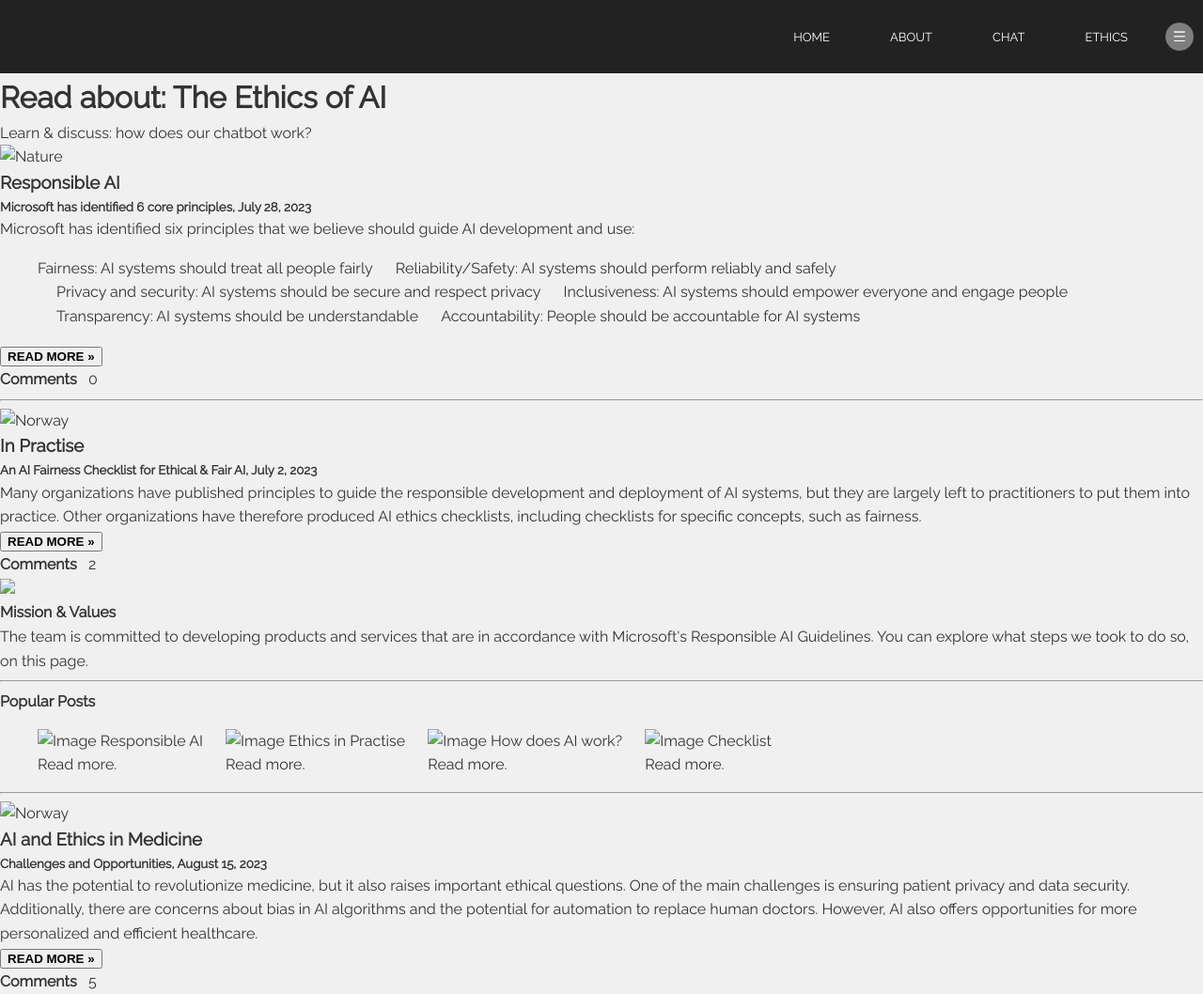
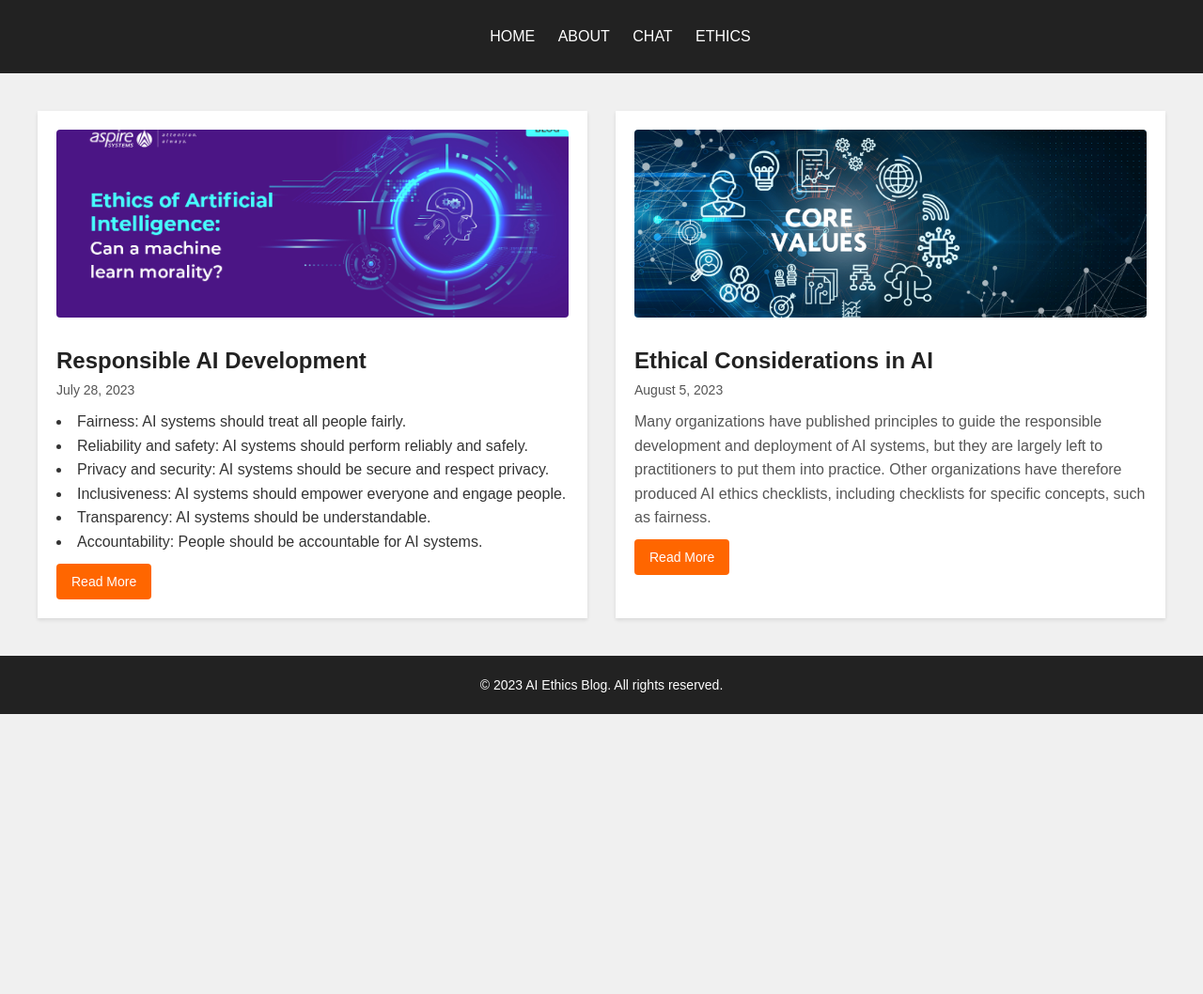
Before and after one commit to PrachixShah/Healthcare-Chatbot, a website: page ethics.html in a window 1280 px wide. Shown: the whole page at 94% size. After the commit the page ends 800 px from the top, so only its background shows below. Drawn offline with Linux system fonts and the light colour scheme.

Commit message:
cohesive user experience black, white and grey theme across pages integrated api key

```diff
--- a/ethics.html
+++ b/ethics.html
@@ -1,55 +1,12 @@
 <!DOCTYPE html>
-<html>
+<html lang="en">
 <head>
-<title>Ethics & Other Principles</title>
-<meta charset="UTF-8">
-<meta name="viewport" content="width=device-width, initial-scale=1">
-<link rel="stylesheet" href="https://fonts.googleapis.com/css?family=Raleway">
-<link rel="stylesheet" href="style3.css">
-
-<style>
-  body, h1, h2, h3, h4, h5 { font-family: "Raleway", sans-serif; }
-
-  /* Navbar styling */
-  .navbar {
-    height: 12%;
-    display: flex;
-    align-items: center;
-  }
-
-  .logo {
-    width: 50px;
-    cursor: pointer;
-  }
-
-  .menu-icon {
-    width: 30px;
-    cursor: pointer;
-    margin-left: 40px;
-    margin-right: 10px;
-  }
-
-  nav {
-    flex: 1;
-    text-align: right;
-  }
-
-  nav ul li {
-    list-style: none;
-    display: inline-block;
-    margin-left: 60px;
-  }
-
-  nav ul li a {
-    text-decoration: none;
-    color: #fff;
-    font-size: 13px;
-  }
-
-  /* Rest of your CSS styles... */
-</style>
+  <meta charset="UTF-8">
+  <meta name="viewport" content="width=device-width, initial-scale=1.0">
+  <title>AI Ethics Blog</title>
+  <link rel="stylesheet" href="style2.css">
 </head>
-<body class="w3-teal">
+<body>
 
 <!-- Navigation -->
 <div class="navbar">
@@ -61,149 +18,39 @@
       <li><a href="ethics.html">ETHICS</a></li>
     </ul>
   </nav>
-  <img class="menu-icon" src="images/menu.png" alt="Menu">
 </div>
 
-<!-- w3-content defines a container for fixed size centered content,
-and is wrapped around the whole page content, except for the footer in this example -->
-<div class="w3-content" style="max-width:1400px">
-
-<!-- Header -->
-<header class="w3-container w3-center w3-padding-32">
-  <h1><b>Read about: The Ethics of AI</b></h1>
-  <p>Learn & discuss: <span class="w3-tag">how does our chatbot work?</span></p>
-</header>
-
-<!-- Grid -->
-<div class="w3-row">
-
-<!-- Blog entries -->
-<div class="w3-col l8 s12">
-  <!-- Blog entry -->
-  <div class="w3-card-4 w3-margin w3-white">
-    <img src="/w3images/woods.jpg" alt="Nature" style="width:100%">
-    <div class="w3-container">
-      <h3><b>Responsible AI</b></h3>
-      <h5>Microsoft has identified 6 core principles, <span class="w3-opacity">July 28, 2023</span></h5>
-    </div>
-
-    <div class="w3-container">
-      <p>Microsoft has identified six principles that we believe should guide AI development and use:</p>
-      <ul>
-        <li>Fairness: AI systems should treat all people fairly</li>
-        <li>Reliability/Safety: AI systems should perform reliably and safely</li>
-        <li>Privacy and security: AI systems should be secure and respect privacy</li>
-        <li>Inclusiveness: AI systems should empower everyone and engage people</li>
-        <li>Transparency: AI systems should be understandable</li>
-        <li>Accountability: People should be accountable for AI systems</li>
-      </ul>
-
-      <div class="w3-row">
-        <div class="w3-col m8 s12">
-          <p><button class="w3-button w3-padding-large w3-white w3-border"><b>READ MORE »</b></button></p>
-        </div>
-        <div class="w3-col m4 w3-hide-small">
-          <p><span class="w3-padding-large w3-right"><b>Comments  </b> <span class="w3-tag">0</span></span></p>
-        </div>
-      </div>
-    </div>
-  </div>
-  <hr>
-
-  <!-- Blog entry -->
-  <div class="w3-card-4 w3-margin w3-white">
-  <img src="/w3images/bridge.jpg" alt="Norway" style="width:100%">
-    <div class="w3-container">
-      <h3><b>In Practise</b></h3>
-      <h5>An AI Fairness Checklist for Ethical & Fair AI, <span class="w3-opacity">July 2, 2023</span></h5>
-    </div>
-
-    <div class="w3-container">
-      <p>Many organizations have published principles to guide the responsible development and deployment of AI systems, but they are largely left to practitioners to put them into practice. Other organizations have therefore produced AI ethics checklists, including checklists for specific concepts, such as fairness.</p>
-      <div class="w3-row">
-        <div class="w3-col m8 s12">
-          <p><button class="w3-button w3-padding-large w3-white w3-border"><b>READ MORE »</b></button></p>
-        </div>
-        <div class="w3-col m4 w3-hide-small">
-          <p><span class="w3-padding-large w3-right"><b>Comments  </b> <span class="w3-badge">2</span></span></p>
-        </div>
-      </div>
-    </div>
+<!-- Blog Section -->
+<div class="blog-container">
+  <div class="blog-post">
+    <img src="images/Blog-img1.jpg" alt="Blog 1 Image">
+    <h2>Responsible AI Development</h2>
+    <p class="blog-date">July 28, 2023</p>
+    <li>Fairness: AI systems should treat all people fairly.</li>
+    <li>Reliability and safety: AI systems should perform reliably and safely.</li>
+    <li>Privacy and security: AI systems should be secure and respect privacy.</li>
+    <li>Inclusiveness: AI systems should empower everyone and engage people.</li>
+    <li>Transparency: AI systems should be understandable.</li>
+    <li>Accountability: People should be accountable for AI systems.</li>
+    <a href="#" class="read-more-btn">Read More</a>
   </div>
 
-<!-- Add more blog entries here -->
+  <div class="blog-post">
+    <img src="images/Blog-img2.png" alt="Blog 2 Image">
+    <h2>Ethical Considerations in AI</h2>
+    <p class="blog-date">August 5, 2023</p>
+    <p>Many organizations have published principles to guide the responsible development and deployment of AI systems, but they are largely left to practitioners to put them into practice. Other organizations have therefore produced AI ethics checklists, including checklists for specific concepts, such as fairness.</p>
+    <a href="#" class="read-more-btn">Read More</a>
+  </div>
+
+  <!-- Add more blog posts here... -->
 
 </div>
 
-<!-- Introduction menu -->
-<div class="w3-col l4">
-  <!-- About Card -->
-  <div class="w3-card w3-margin w3-margin-top">
-  <img src="/w3images/avatar_g.jpg" style="width:100%">
-    <div class="w3-container w3-white">
-      <h4><b>Mission & Values</b></h4>
-      <p>The team is committed to developing products and services that are in accordance with Microsoft's Responsible AI Guidelines. You can explore what steps we took to do so, on this page.</p>
-    </div>
-  </div><hr>
-
-<!-- ... Previous code ... -->
-
-  <!-- Posts -->
-  <div class="w3-card w3-margin">
-    <div class="w3-container w3-padding">
-      <h4>Popular Posts</h4>
-    </div>
-    <ul class="w3-ul w3-hoverable w3-white">
-      <li class="w3-padding-16">
-        <img src="/w3images/workshop.jpg" alt="Image" class="w3-left w3-margin-right" style="width:50px">
-        <span class="w3-large">Responsible AI</span><br>
-        <span>Read more.</span>
-      </li>
-      <li class="w3-padding-16">
-        <img src="/w3images/gondol.jpg" alt="Image" class="w3-left w3-margin-right" style="width:50px">
-        <span class="w3-large">Ethics in Practise</span><br>
-        <span>Read more.</span>
-      </li>
-      <li class="w3-padding-16">
-        <img src="/w3images/skies.jpg" alt="Image" class="w3-left w3-margin-right" style="width:50px">
-        <span class="w3-large">How does AI work?</span><br>
-        <span>Read more.</span>
-      </li>
-      <li class="w3-padding-16 w3-hide-medium w3-hide-small">
-        <img src="/w3images/rock.jpg" alt="Image" class="w3-left w3-margin-right" style="width:50px">
-        <span class="w3-large">Checklist</span><br>
-        <span>Read more.</span>
-      </li>
-    </ul>
-  </div>
-  <hr>
-
-  <!-- Blog entry -->
-  <div class="w3-card-4 w3-margin w3-white">
-    <img src="/w3images/bridge.jpg" alt="Norway" style="width:100%">
-    <div class="w3-container">
-      <h3><b>AI and Ethics in Medicine</b></h3>
-      <h5>Challenges and Opportunities, <span class="w3-opacity">August 15, 2023</span></h5>
-    </div>
-
-    <div class="w3-container">
-      <p>AI has the potential to revolutionize medicine, but it also raises important ethical questions. One of the main challenges is ensuring patient privacy and data security. Additionally, there are concerns about bias in AI algorithms and the potential for automation to replace human doctors. However, AI also offers opportunities for more personalized and efficient healthcare.</p>
-      <div class="w3-row">
-        <div class="w3-col m8 s12">
-          <p><button class="w3-button w3-padding-large w3-white w3-border"><b>READ MORE »</b></button></p>
-        </div>
-        <div class="w3-col m4 w3-hide-small">
-          <p><span class="w3-padding-large w3-right"><b>Comments  </b> <span class="w3-badge">5</span></span></p>
-        </div>
-      </div>
-    </div>
-  </div>
-
-<!-- Add more blog entries here -->
-
-</div>
-
-<!-- ... Rest of the code ... -->
+<!-- Footer -->
+<footer class="footer">
+  <p>© 2023 AI Ethics Blog. All rights reserved.</p>
+</footer>
 
 </body>
 </html>
--- a/style2.css
+++ b/style2.css
@@ -1,142 +1,111 @@
-* {
+/* styles.css */
+
+/* Reset default margin and padding */
+body, h1, h2, h3, h4, h5, p {
   margin: 0;
   padding: 0;
 }
 
 body {
-    margin: 20px auto;
-    font-family: "Lato";
-    font-weight: 300;
+  font-family: Arial, sans-serif;
+  line-height: 1.6;
+  background-color: #f0f0f0;
+  color: #333;
 }
 
-  form {
-    padding: 15px 25px;
-    display: flex;
-    gap: 10px;
-    justify-content: center;
+/* Navigation */
+.navbar {
+  background-color: #222;
+  color: #fff;
+  padding: 10px 0;
 }
 
-  form label {
-    font-size: 1.5rem;
-    font-weight: bold;
+.navbar nav {
+  text-align: center;
 }
 
-  input {
-    font-family: "Lato";
+.navbar ul {
+  list-style: none;
 }
 
-  a {
-    color: #0000ff;
-    text-decoration: none;
+.navbar ul li {
+  display: inline-block;
+  margin-left: 20px;
 }
 
-  a:hover {
-    text-decoration: underline;
+.navbar ul li:first-child {
+  margin-left: 0;
 }
 
-  #wrapper,
-  #loginform {
+.navbar ul li a {
+  text-decoration: none;
+  color: #fff;
+  font-size: 16px;
+}
+
+/* Blog Section */
+.blog-container {
+  max-width: 1200px;
   margin: 0 auto;
-    padding-bottom: 25px;
-    background: #eee;
-    width: 600px;
-    max-width: 100%;
-    border: 2px solid #212121;
+  display: grid;
+  grid-template-columns: repeat(2, 1fr);
+  grid-gap: 30px;
+  padding: 40px 20px;
+}
+
+.blog-post {
+  background-color: #fff;
+  box-shadow: 0 2px 4px rgba(0, 0, 0, 0.1);
+  padding: 20px;
+}
+
+.blog-post img {
+  width: 100%;
+  max-height: 200px;
+  object-fit: cover;
   border-radius: 4px;
 }
 
-  #loginform {
-    padding-top: 18px;
-    text-align: center;
+.blog-post h2 {
+  font-size: 24px;
+  margin-top: 20px;
+  color: #222;
 }
 
-  #loginform p {
-    padding: 15px 25px;
-    font-size: 1.4rem;
-    font-weight: bold;
+.blog-date {
+  font-size: 14px;
+  color: #666;
+  margin-bottom: 10px;
 }
 
-  #chatbox {
-    text-align: left;
-    margin: 0 auto;
-    margin-bottom: 25px;
-    padding: 10px;
-    background: #fff;
-    height: 300px;
-    width: 530px;
-    border: 1px solid #a7a7a7;
-    overflow: auto;
-    border-radius: 4px;
-    border-bottom: 4px solid #a7a7a7;
+.blog-post p {
+  color: #555;
+  line-height: 1.6;
 }
 
-  #usermsg {
-    flex: 1;
+.read-more-btn {
+  display: inline-block;
+  background-color: #ff6600;
+  color: #fff;
+  padding: 8px 16px;
+  font-size: 14px;
+  text-decoration: none;
   border-radius: 4px;
-    border: 1px solid #ff9800;
+  margin-top: 10px;
 }
 
-  #name {
-    border-radius: 4px;
-    border: 1px solid #ff9800;
-    padding: 2px 8px;
+.read-more-btn:hover {
+  background-color: #e66000;
 }
 
-  #submitmsg,
-  #enter{
-    background: #ff9800;
-    border: 2px solid #e65100;
-    color: white;
-    padding: 4px 10px;
-    font-weight: bold;
-    border-radius: 4px;
+/* Footer Section */
+.footer {
+  background-color: #222;
+  color: #fff;
+  text-align: center;
+  padding: 20px;
 }
 
-  .error {
-    color: #ff0000;
+.footer p {
+  font-size: 14px;
 }
-
-  #menu {
-    padding: 15px 25px;
-    display: flex;
-  }
-
-  #menu p.welcome {
-    flex: 1;
-  }
-
-  a#exit {
-    color: white;
-    background: #c62828;
-    padding: 4px 8px;
-    border-radius: 4px;
-    font-weight: bold;
-  }
-
-  .msgln {
-    margin: 0 0 5px 0;
-  }
-
-  .msgln span.left-info {
-    color: orangered;
-  }
-
-  .msgln span.chat-time {
-    color: #666;
-    font-size: 60%;
-    vertical-align: super;
-  }
-
-  .msgln b.user-name, .msgln b.user-name-left {
-    font-weight: bold;
-    background: #546e7a;
-    color: white;
-    padding: 2px 4px;
-    font-size: 90%;
-    border-radius: 4px;
-    margin: 0 5px 0 0;
-  }
-
-  .msgln b.user-name-left {
-    background: orangered;
-  }
```
Also changed, not shown: images/Blog-img1.jpg (added), images/Blog-img2.png (added). Lines whose indentation alone changed are shown as unchanged.
